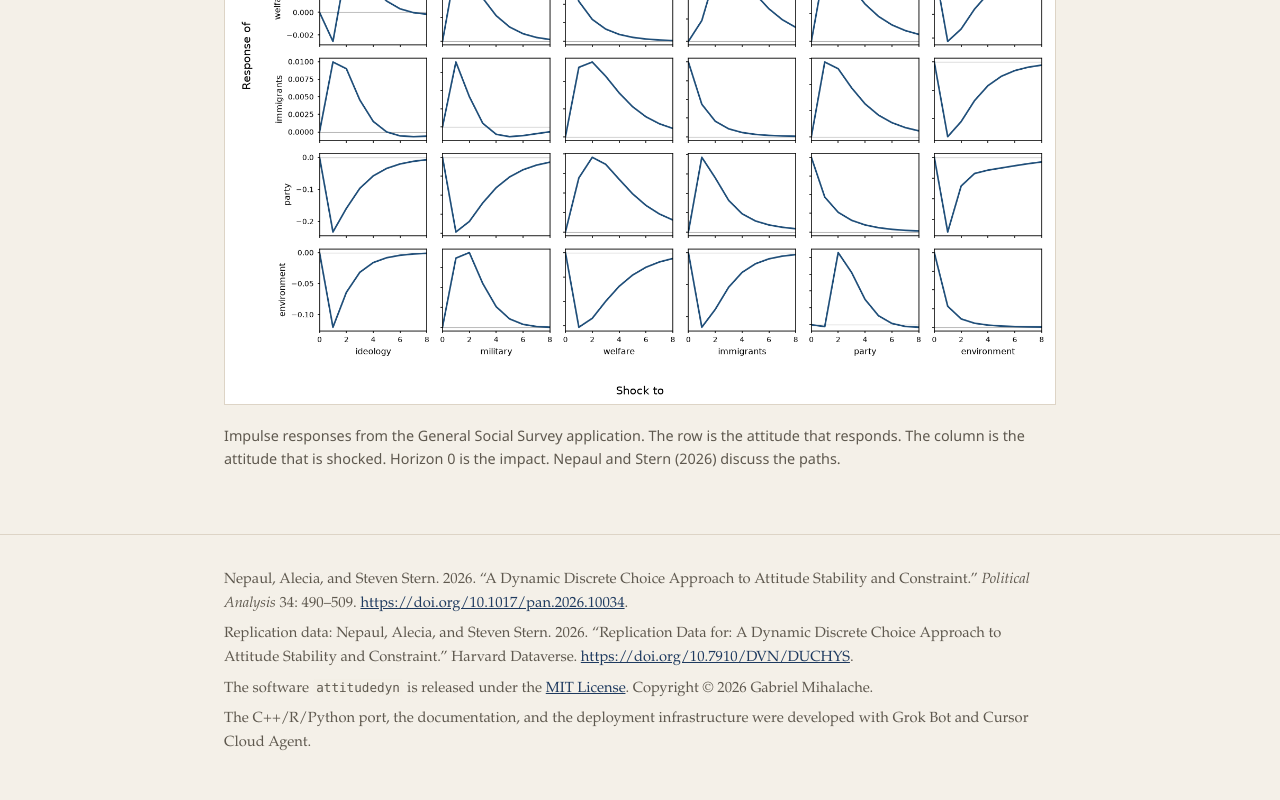
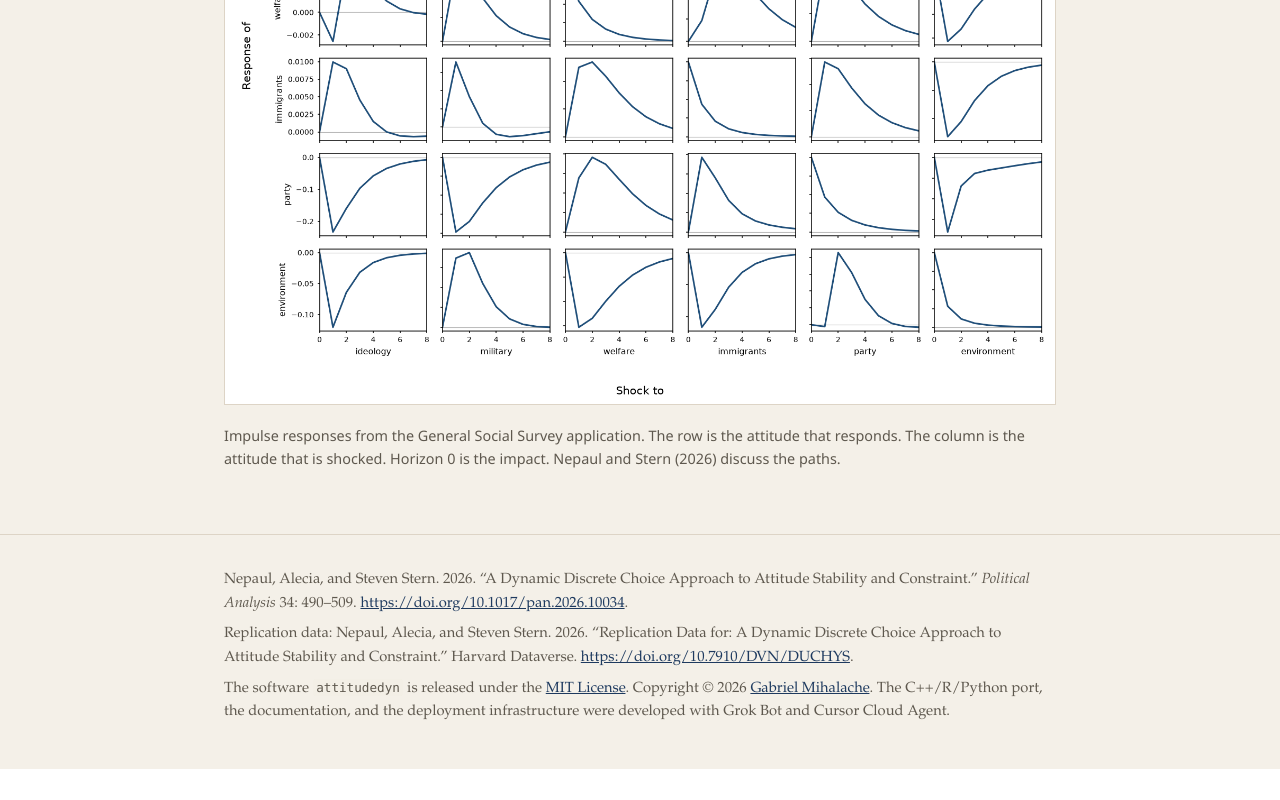
Before and after one commit to NepaulStern/nepaulstern.github.io, a plain HTML site: page index.html in a window 1280 px wide. Shown: the part 1638-2438 px from the top of the page. After the commit the page ends 2407 px from the top, so only its background shows below. Drawn offline with Linux system fonts and the light colour scheme.

Commit message:
Join the footer copyright and acknowledgment into one line.
Link Gabriel Mihalache to gmihalache.com and keep the existing copyright wording on every page.

Co-authored-by: Gabriel Mihalache <mihalache@gmail.com>

```diff
--- a/index.html
+++ b/index.html
@@ -69,8 +69,7 @@
     <div class="wrap">
       <p>Nepaul, Alecia, and Steven Stern. 2026. “A Dynamic Discrete Choice Approach to Attitude Stability and Constraint.” <em>Political Analysis</em> 34: 490–509. <a href="https://doi.org/10.1017/pan.2026.10034">https://doi.org/10.1017/pan.2026.10034</a>.</p>
       <p>Replication data: Nepaul, Alecia, and Steven Stern. 2026. “Replication Data for: A Dynamic Discrete Choice Approach to Attitude Stability and Constraint.” Harvard Dataverse. <a href="https://doi.org/10.7910/DVN/DUCHYS">https://doi.org/10.7910/DVN/DUCHYS</a>.</p>
-      <p>The software <code>attitudedyn</code> is released under the <a href="LICENSE">MIT License</a>. Copyright © 2026 Gabriel Mihalache.</p>
-      <p>The C++/R/Python port, the documentation, and the deployment infrastructure were developed with Grok Bot and Cursor Cloud Agent.</p>
+      <p>The software <code>attitudedyn</code> is released under the <a href="LICENSE">MIT License</a>. Copyright © 2026 <a href="https://gmihalache.com/">Gabriel Mihalache</a>. The C++/R/Python port, the documentation, and the deployment infrastructure were developed with Grok Bot and Cursor Cloud Agent.</p>
     </div>
   </footer>
 </body>
```
Also changed, not shown: python.html (+1 -2 lines), r.html (+1 -2 lines), stata.html (+1 -2 lines).
